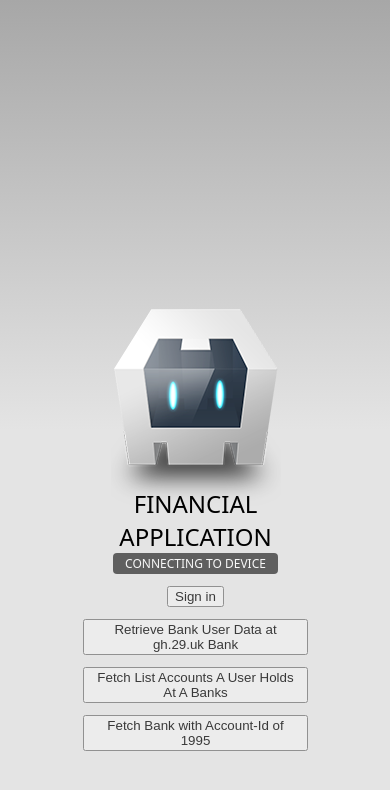
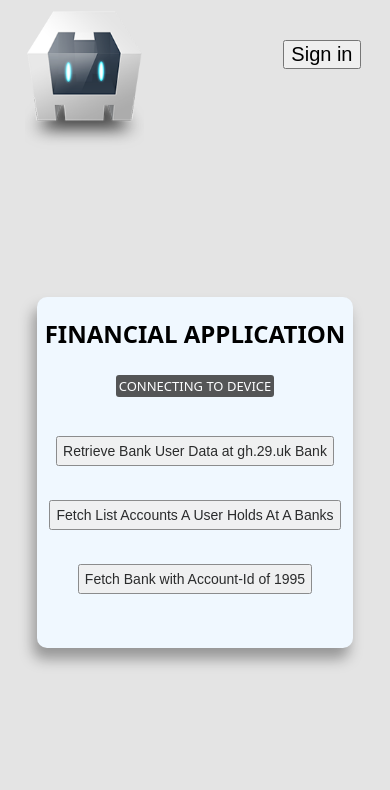
Before and after one commit to aguluman/MobileBankApplication, a website: page FinancialApp/www/index.html in a window 390 px wide. Drawn offline with Linux system fonts and the light colour scheme; some packages are replaced by stand-ins of ours.

Commit message:
Styling of the project
Suitable re-styling of the project

```diff
--- a/FinancialApp/www/css/index.css
+++ b/FinancialApp/www/css/index.css
@@ -1,81 +1,90 @@
-/*
- * Licensed to the Apache Software Foundation (ASF) under one
- * or more contributor license agreements.  See the NOTICE file
- * distributed with this work for additional information
- * regarding copyright ownership.  The ASF licenses this file
- * to you under the Apache License, Version 2.0 (the
- * "License"); you may not use this file except in compliance
- * with the License.  You may obtain a copy of the License at
- *
- * http://www.apache.org/licenses/LICENSE-2.0
- *
- * Unless required by applicable law or agreed to in writing,
- * software distributed under the License is distributed on an
- * "AS IS" BASIS, WITHOUT WARRANTIES OR CONDITIONS OF ANY
- * KIND, either express or implied.  See the License for the
- * specific language governing permissions and limitations
- * under the License.
- */
 * {
-    -webkit-tap-highlight-color: rgba(0,0,0,0); /* make transparent link selection, adjust last value opacity 0 to 1.0 */
+    box-sizing: border-box;
 }
 
 body {
-    -webkit-touch-callout: none;                /* prevent callout to copy image, etc when tap to hold */
-    -webkit-text-size-adjust: none;             /* prevent webkit from resizing text to fit */
-    -webkit-user-select: none;                  /* prevent copy paste, to allow, change 'none' to 'text' */
     background-color:#E4E4E4;
-    background-image:linear-gradient(to bottom, #A7A7A7 0%, #E4E4E4 51%);
     font-family: system-ui, -apple-system, -apple-system-font, 'Segoe UI', 'Roboto', sans-serif;
     font-size:12px;
-    height:100vh;
-    margin:0px;
-    padding:0px;
-    /* Padding to avoid the "unsafe" areas behind notches in the screen */
-    padding: env(safe-area-inset-top, 0px) env(safe-area-inset-right, 0px) env(safe-area-inset-bottom, 0px) env(safe-area-inset-left, 0px);
-    text-transform:uppercase;
-    width:100%;
+    margin: 0;
+    padding: 0;
+    text-transform: uppercase;
 }
 
 /* Portrait layout (default) */
 .app {
-    background:url(../img/logo.png) no-repeat center top; /* 170px x 200px */
-    position:absolute;             /* position in the center of the screen */
-    left:50%;
-    top:50%;
-    height:50px;                   /* text area height */
-    width:225px;                   /* text area width */
-    text-align:center;
-    padding:180px 0px 0px 0px;     /* image height is 200px (bottom 20px are overlapped with text) */
-    margin:-115px 0px 0px -112px;  /* offset vertical: half of image height and text area height */
-                                   /* offset horizontal: half of text area width */
+    width: 100%;
+    height: 100vh;
+    margin: 0 auto;
+    /* border: 1px solid black; */
 }
 
-/* Landscape layout (with min-width) */
-@media screen and (min-aspect-ratio: 1/1) and (min-width:400px) {
-    .app {
-        background-position:left center;
-        padding:75px 0px 75px 170px;  /* padding-top + padding-bottom + text area = image height */
-        margin:-90px 0px 0px -198px;  /* offset vertical: half of image height */
-                                      /* offset horizontal: half of image width and text area width */
-    }
+.container {
+    width: 90%;
+    height: 100vh;
+    margin: 0 auto;
+    display: flex;
+    align-items: center;
+    justify-content: center;
+    /* border: 1px solid green; */
+    position: relative;
 }
 
-h1 {
-    font-size:24px;
-    font-weight:normal;
-    margin:0px;
-    overflow:visible;
-    padding:0px;
+.logo {
+    position: absolute;
+    top: 10px;
+    left: 5px;
+    /* border: 1px solid red; */
+    height: 140px;
+}
+
+.signIn {
+    position: absolute;
+    top: 40px;
+    right: 10px;
+    font-size: 20px;
+    cursor: pointer;
+}
+
+.wrapper {
+    /* border: 1px solid blue; */
+    border-radius: 10px;
+    display: flex;
+    flex-direction: column;
+    align-items: center;
+    background-color: aliceblue;
+    width: 90%;
+    overflow: hidden;
+    margin-top: 100px;
+    box-shadow: -4px 11px 14px 0px rgba(0,0,0,0.34);
+    -webkit-box-shadow: -4px 11px 14px 0px rgba(0,0,0,0.34);
+    -moz-box-shadow: -4px 11px 14px 0px rgba(0,0,0,0.34);
+}
+
+.sub-h1 {
+    font-size:30px;
+    font-weight: 700;
+    /* border: 1px solid red; */
+    margin:20px 0;
+    padding:0;
     text-align:center;
 }
 
+.blink {
+    animation:fade 3000ms infinite;
+    /* border: 1px solid red; */
+    display: flex;
+    align-items: center;
+    flex-direction: column;
+    width: 100%;
+}
+
 .event {
-    border-radius:4px;
-    color:#FFFFFF;
-    font-size:12px;
-    margin:0px 30px;
-    padding:2px 0px;
+    border-radius:3px;
+    color:#fff;
+    font-size:13px;
+    margin:5px;
+    padding:2px 2.5px;
 }
 
 .event.listening {
@@ -86,25 +95,63 @@ h1 {
 .event.received {
     background-color:#4B946A;
     display:none;
+    margin-bottom: 20px;
 }
 
 #deviceready.ready .event.listening { display: none; }
 #deviceready.ready .event.received { display: block; }
 
+.sub-wrapper {
+    padding-top: 10px;
+    /* border: 1px solid green; */
+    width: 100%;
+    display: flex;
+    flex-direction: column;
+    align-items: center;
+    gap: 10px;
+    justify-content: space-evenly;
+    margin-bottom: 30px;
+}
+
+.wrap {
+    display: flex;
+    flex-direction: column;
+    align-items: center;
+    justify-content: space-evenly;
+}
+
+#text1,
+#text2,
+#text3,
+#text4 {
+    max-width: 100%;
+    text-align: center;
+}
+
+#button2,
+#button3,
+#button4 {
+    text-align: center;
+    font-size: 14px;
+    cursor: pointer;
+    color: #000;
+    padding: 5px;
+}
+
+@media screen and (max-width: 600px) {
+    .sub-h1 {
+        font-size: 24px;
+    }
+}
+
+@media screen and (min-width: 1200px) {
+    .sub-wrapper {
+        flex-flow: row nowrap;
+    }
+}
+
 @keyframes fade {
     from { opacity: 1.0; }
-    50% { opacity: 0.4; }
+    50% { opacity: 0.6; }
     to { opacity: 1.0; }
 }
-
-.blink {
-    animation:fade 3000ms infinite;
-    -webkit-animation:fade 3000ms infinite;
-}
-
-
-@media screen and (prefers-color-scheme: dark) {
-    body {
-        background-image:linear-gradient(to bottom, #585858 0%, #1B1B1B 51%);
-    }
-}
--- a/FinancialApp/www/index.html
+++ b/FinancialApp/www/index.html
@@ -43,19 +43,33 @@ https://ssl.gstatic.com https://apisandbox.openbankproject.com 'unsafe-eval'; st
 </head>
 <body>
 <div class="app">
-    <h1>Financial Application</h1>
+    <div class="container">
+    <img src="img/logo.png" class="logo" />
+    <button id="button1" class="signIn">Sign in</button>
+    <div class="wrapper">
+        <h1 class="sub-h1">
+            Financial Application
+        </h1>
         <div id="deviceready" class="blink">
             <p class="event listening">Connecting to Device</p>
-        <p>
-            <button id="button1">Sign in</button>
             <p id="text1"></p>
+            <div class="sub-wrapper">
+                <div class="wrap">
                     <button id="button2">Retrieve Bank User Data at gh.29.uk Bank</button>
                     <p id="text2"></p>
+                </div>
+                <div class="wrap">
                     <button id="button3">Fetch List Accounts A User Holds At A Banks</button>
                     <p id="text3"></p>
+                </div>
+                <div class="wrap">
                     <button id="button4">Fetch Bank with Account-Id of 1995</button>
                     <p id="text4"></p>
+                </div>
+            </div>
             <p class="event received">The Device is Ready</p>
+        </div>
+    </div>
     </div>
 </div>
 
--- a/FinancialApp/www/js/index.js
+++ b/FinancialApp/www/js/index.js
@@ -53,7 +53,7 @@ if (typeof jQuery == 'undefined') {
                 },
                 success: function (data, textStatus, jQxhr) {
                     console.log("in sign-in success");
-                    document.getElementById("text1").innerHTML = "Successful login. Token: " + data.token;
+                    // document.getElementById("text1").innerHTML = "Successful login. Token: " + data.token;
                     token = data.token;
                     retrieveBankInfo();
                 },
@@ -83,7 +83,7 @@ function retrieveBankInfo() {
         success: function (data) {
             console.log("in retrieve bank info success");
             console.log(data);
-            document.getElementById("text2").innerHTML = "Retrieve Bank Information  successful";
+            document.getElementById("text2").innerHTML = "Retrieve Bank Information successful";
         },
         error: function (jqXhr, textStatus, errorThrown) {
             console.log("in retrieve bank info error");
@@ -146,5 +146,5 @@ function fetchTransactions(accountId) {
                 console.log("Server response: " + jqXhr.responseText);
             }
         });
-    }, 2000);
+    }, 5000);
 }
```
Lines whose indentation alone changed are shown as unchanged.
